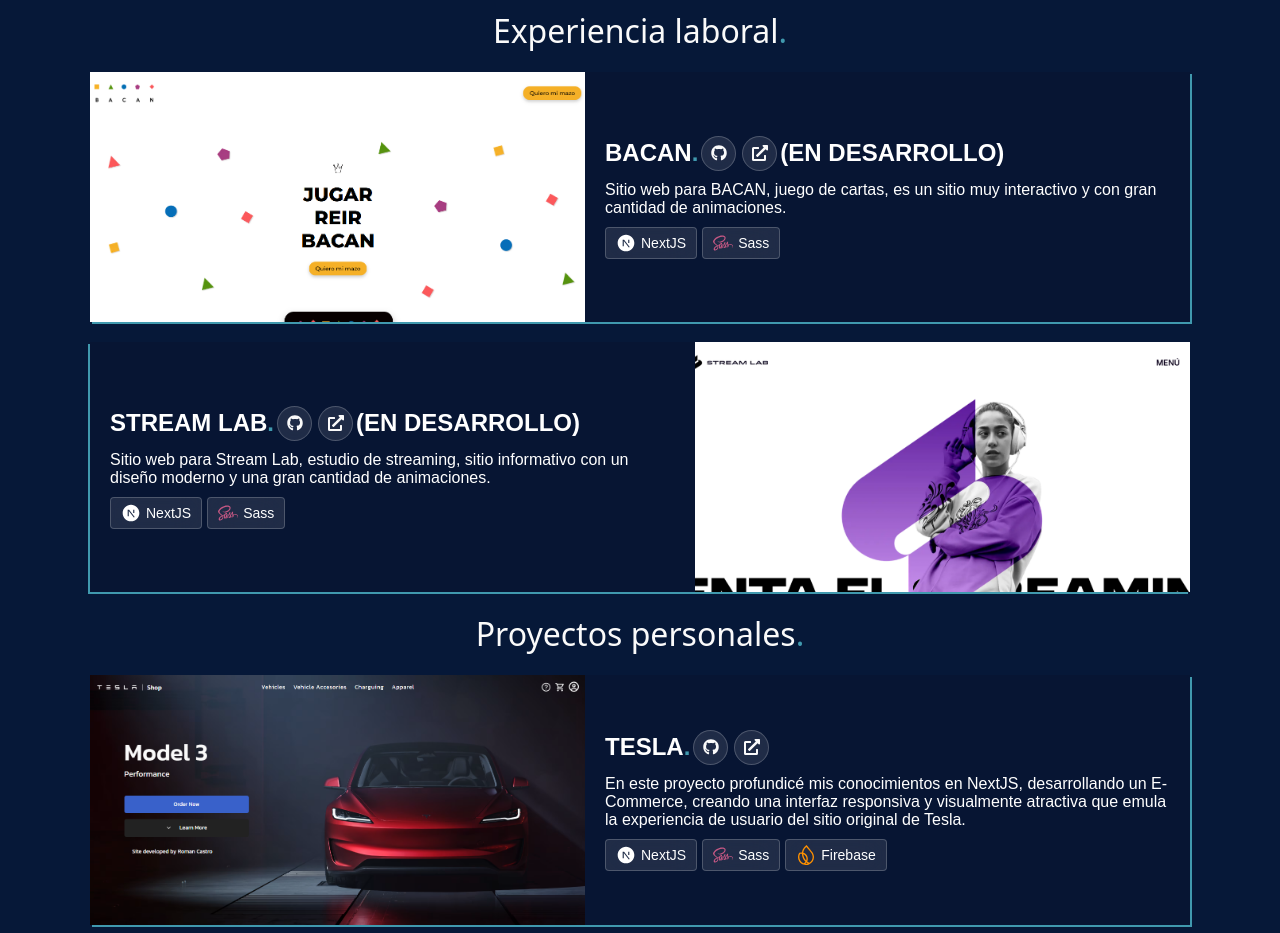
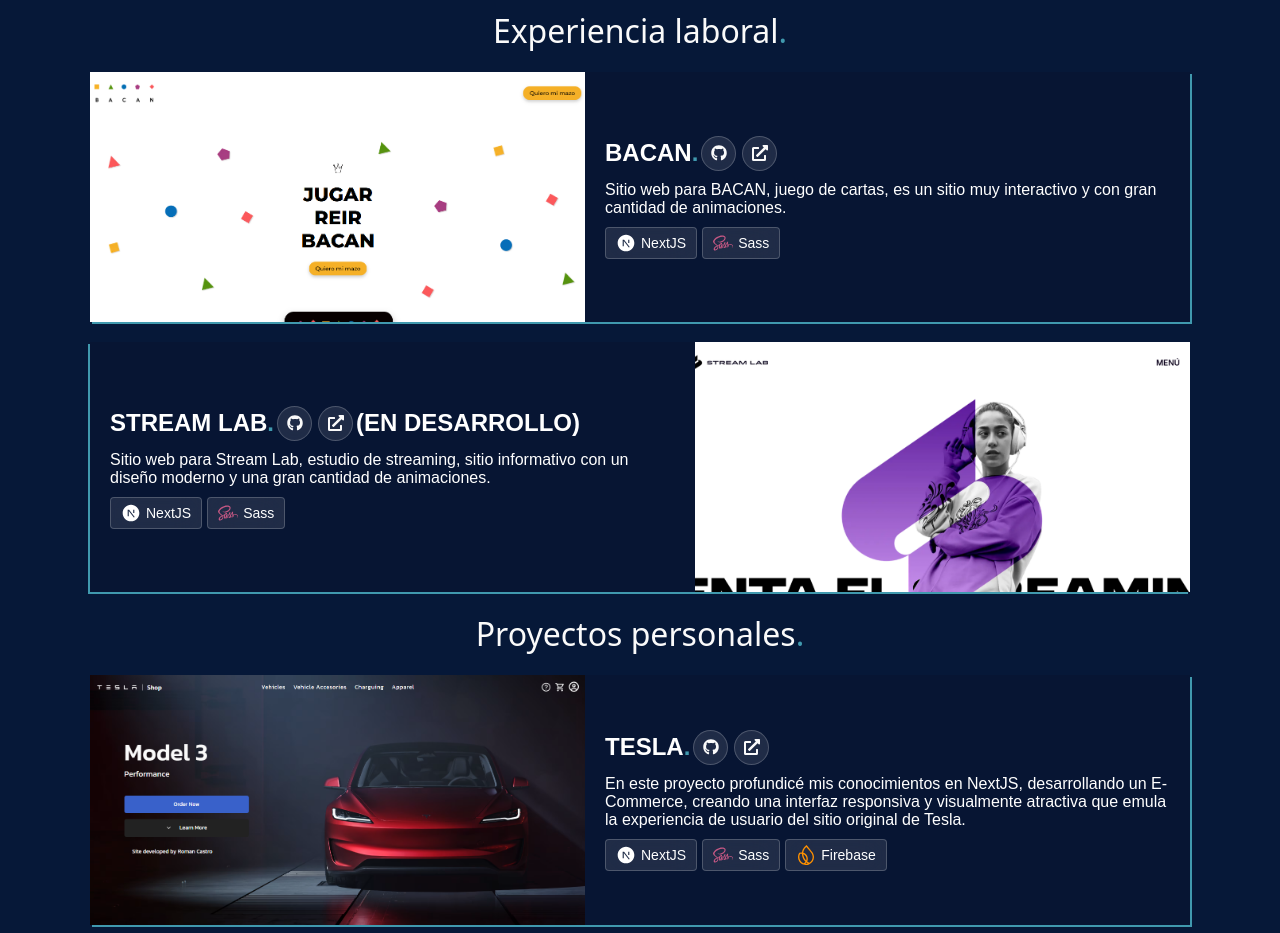
Before and after one commit to rromancastro/portafolio, a Next.js app: page / in a window 1280 px wide. Shown: the part 1200-2133 px from the top of the page. Built offline with nearby package versions, Linux system fonts and the light colour scheme; a web font is replaced by a local one.

Commit message:
Update ThirdSection.jsx

```diff
--- a/app/sections/ThirdSection.jsx
+++ b/app/sections/ThirdSection.jsx
@@ -9,10 +9,9 @@ export const ThirdSection = () => {
             desc={'Sitio web para BACAN, juego de cartas, es un sitio muy interactivo y con gran cantidad de animaciones.'}
             github={'https://github.com/rromancastro/BACAN'}
             miniCards={'next sass'}
-            enDesarrollo={true}
         />
         <ProjectCard
-            href={'https://stream-lab-romancastro.vercel.app/'}
+            href={'https://streamlab.com.ar/'}
             name={'stream lab'}
             desc={'Sitio web para Stream Lab, estudio de streaming, sitio informativo con un diseño moderno y una gran cantidad de animaciones.'}
             github={'https://github.com/rromancastro/BACAN'}
@@ -37,4 +36,5 @@ export const ThirdSection = () => {
             invert={true}
         />
     </section>
+
 }
```
